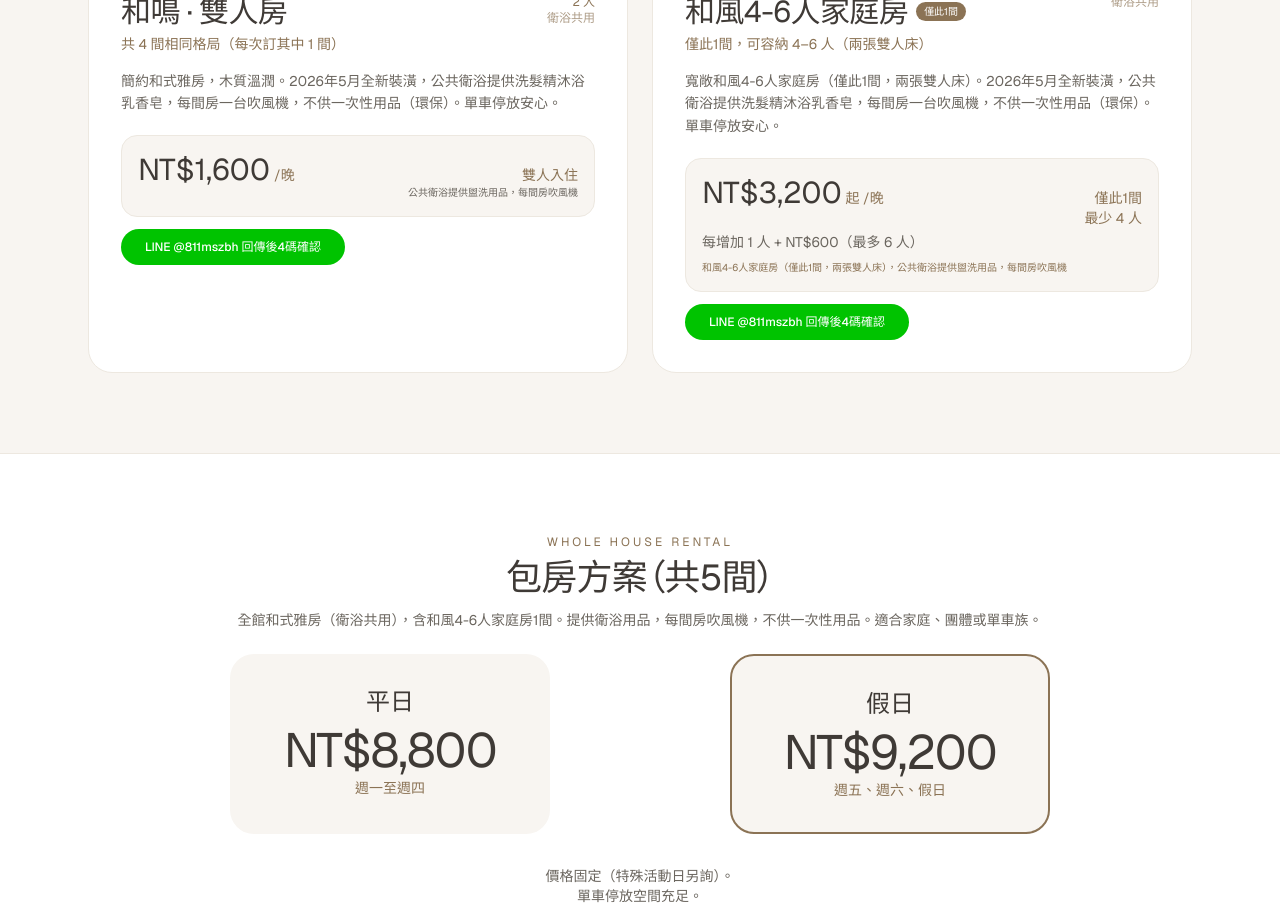
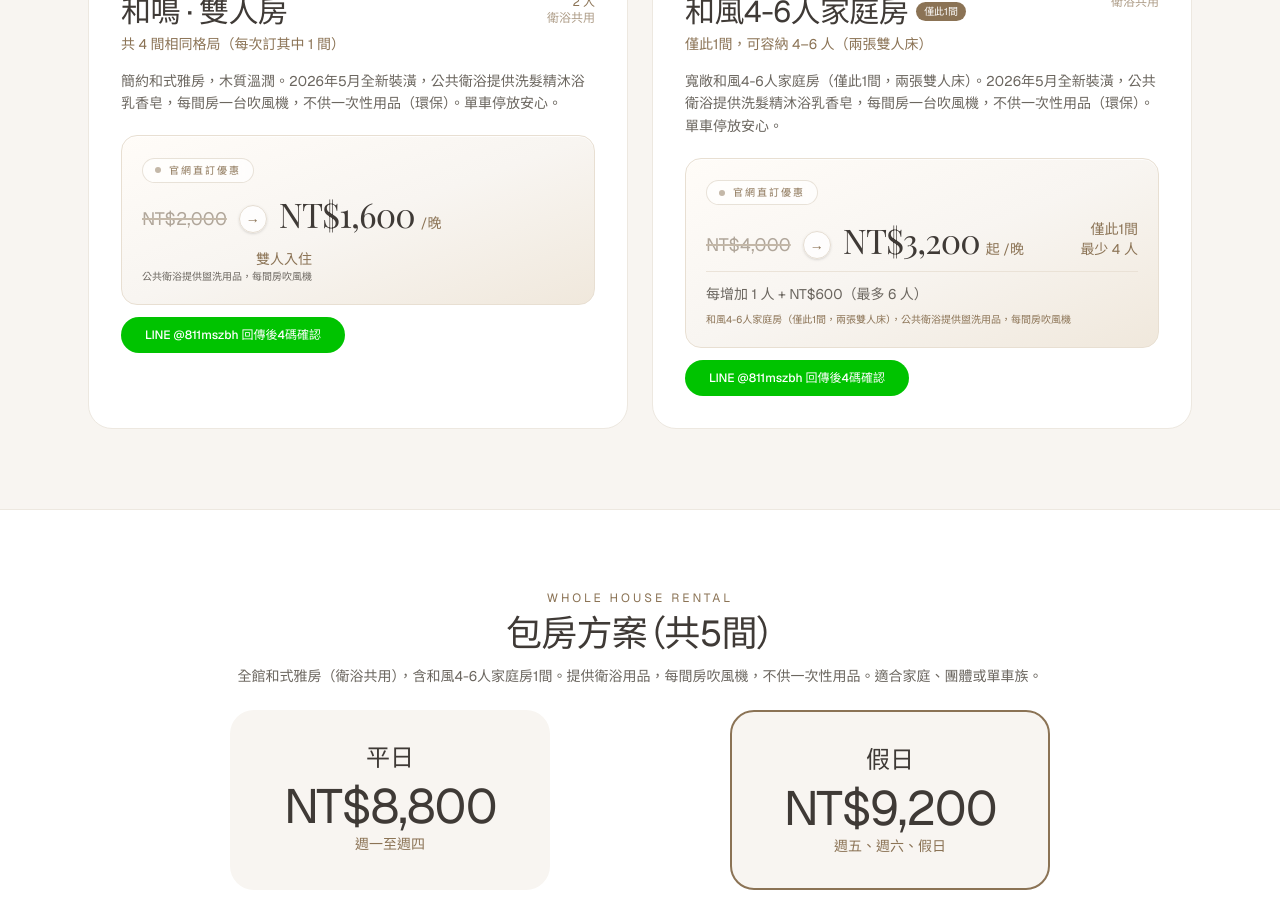
Before and after one commit to hamywu2222-cpu/yijianwu-booking, a Next.js app: page / in a window 1280 px wide. Shown: the part 2980-3903 px from the top of the page. Built offline with nearby package versions, Linux system fonts and the light colour scheme; no server answers.

Commit message:
房間介紹新增劃線原價與官網優惠價格設計

```diff
--- a/app/globals.css
+++ b/app/globals.css
@@ -65,6 +65,13 @@ h1, h2, h3 {
               0 8px 10px -6px rgb(0 0 0 / 0.05);
 }
 
+.card:hover .room-price-card {
+  border-color: #D9CFC0;
+  box-shadow:
+    inset 0 1px 0 rgba(255, 255, 255, 0.9),
+    0 4px 14px rgba(139, 115, 85, 0.08);
+}
+
 /* 表單美化 */
 input, select, textarea {
   transition: border-color 0.15s ease, box-shadow 0.15s ease;
--- a/app/page.tsx
+++ b/app/page.tsx
@@ -1,7 +1,53 @@
 'use client';
 
-import { useState } from 'react';
+import { useState, type ReactNode } from 'react';
 import BookingForm from '@/components/BookingForm';
+
+function RoomPriceDisplay({
+  originalPrice,
+  salePrice,
+  saleSuffix = '/晚',
+  rightContent,
+  footer,
+}: {
+  originalPrice: string;
+  salePrice: string;
+  saleSuffix?: string;
+  rightContent?: ReactNode;
+  footer?: ReactNode;
+}) {
+  return (
+    <div className="room-price-card mt-4 p-4 sm:p-5 rounded-2xl border border-[#E8DFD2] bg-gradient-to-br from-[#FFFCF8] via-[#F8F5F1] to-[#F0E8DC] shadow-[inset_0_1px_0_rgba(255,255,255,0.8)]">
+      <div className="inline-flex items-center gap-2 mb-3.5 px-3 py-1 rounded-full bg-white/70 border border-[#D9CFC0]/60 backdrop-blur-sm">
+        <span className="w-1.5 h-1.5 rounded-full bg-[#8B7355] animate-pulse" />
+        <span className="text-[10px] tracking-[0.2em] text-[#8B7355] font-medium">官網直訂優惠</span>
+      </div>
+
+      <div className="flex items-end justify-between gap-4 flex-wrap">
+        <div className="flex items-end gap-2 sm:gap-3 flex-wrap">
+          <span className="relative text-base sm:text-lg text-[#B0A69A] font-light line-through decoration-[#C4B8A8] decoration-2 underline-offset-4">
+            {originalPrice}
+          </span>
+          <span
+            className="hidden sm:flex items-center justify-center w-7 h-7 rounded-full bg-white/80 border border-[#E5DDD2] text-[#8B7355] text-sm pb-px shadow-sm"
+            aria-hidden
+          >
+            →
+          </span>
+          <div className="flex items-baseline">
+            <span className="text-3xl sm:text-[2.125rem] font-light text-[#3F3A36] tracking-tight font-playfair leading-none">
+              {salePrice}
+            </span>
+            <span className="text-sm text-[#8B7355] ml-1.5">{saleSuffix}</span>
+          </div>
+        </div>
+        {rightContent}
+      </div>
+
+      {footer}
+    </div>
+  );
+}
 
 export default function YijianwuWebsite() {
   const [renovationTab, setRenovationTab] = useState<'before' | 'during' | 'after'>('after');
@@ -251,19 +297,16 @@ export default function YijianwuWebsite() {
                   簡約和式雅房，木質溫潤。2026年5月全新裝潢，公共衛浴提供洗髮精沐浴乳香皂，每間房一台吹風機，不供一次性用品（環保）。單車停放安心。
                 </p>
 
-                {/* 價格呈現 - 漂亮卡片風格 */}
-                <div className="mt-4 p-4 bg-[#F8F5F1] rounded-2xl border border-[#EDE8E0]">
-                  <div className="flex items-baseline justify-between">
-                    <div>
-                      <span className="text-3xl font-light text-[#3F3A36]">NT$1,600</span>
-                      <span className="text-sm text-[#8B7355] ml-1">/晚</span>
-                    </div>
+                <RoomPriceDisplay
+                  originalPrice="NT$2,000"
+                  salePrice="NT$1,600"
+                  rightContent={
                     <div className="text-right">
                       <div className="text-sm text-[#8B7355]">雙人入住</div>
                       <div className="text-[10px] text-[#6B665F]">公共衛浴提供盥洗用品，每間房吹風機</div>
                     </div>
-                  </div>
-                </div>
+                  }
+                />
 
                 <div className="flex items-center justify-between text-sm mt-3">
                   <a
@@ -297,21 +340,27 @@ LINE @811mszbh 回傳後4碼確認
                   寬敞和風4-6人家庭房（僅此1間，兩張雙人床）。2026年5月全新裝潢，公共衛浴提供洗髮精沐浴乳香皂，每間房一台吹風機，不供一次性用品（環保）。單車停放安心。
                 </p>
 
-                {/* 價格呈現 - 漂亮卡片風格 */}
-                <div className="mt-4 p-4 bg-[#F8F5F1] rounded-2xl border border-[#EDE8E0]">
-                  <div className="flex items-baseline justify-between mb-1">
-                    <div>
-                      <span className="text-3xl font-light text-[#3F3A36]">NT$3,200</span>
-                      <span className="text-sm text-[#8B7355] ml-1">起 /晚</span>
-                    </div>
+                <RoomPriceDisplay
+                  originalPrice="NT$4,000"
+                  salePrice="NT$3,200"
+                  saleSuffix="起 /晚"
+                  rightContent={
                     <div className="text-right">
                       <div className="text-sm text-[#8B7355]">僅此1間</div>
                       <div className="text-sm text-[#8B7355]">最少 4 人</div>
                     </div>
-                  </div>
-                  <div className="text-sm text-[#6B665F] mb-2">每增加 1 人 + NT$600（最多 6 人）</div>
-                  <div className="text-[10px] text-[#8B7355]">和風4-6人家庭房（僅此1間，兩張雙人床），公共衛浴提供盥洗用品，每間房吹風機</div>
-                </div>
+                  }
+                  footer={
+                    <>
+                      <div className="mt-3 pt-3 border-t border-[#E8DFD2]/80 text-sm text-[#6B665F]">
+                        每增加 1 人 + NT$600（最多 6 人）
+                      </div>
+                      <div className="text-[10px] text-[#8B7355] mt-2">
+                        和風4-6人家庭房（僅此1間，兩張雙人床），公共衛浴提供盥洗用品，每間房吹風機
+                      </div>
+                    </>
+                  }
+                />
 
                 <div className="flex items-center justify-between text-sm mt-3">
                   <a
```
